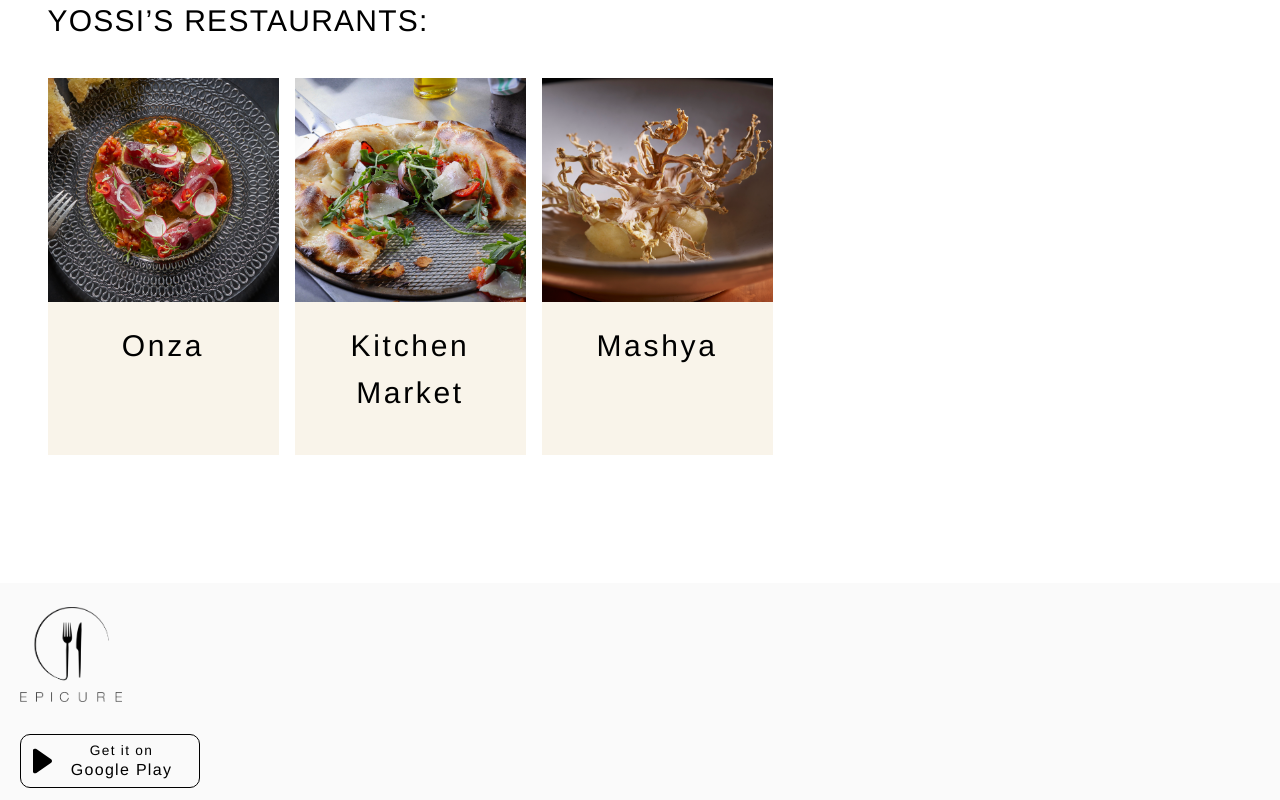
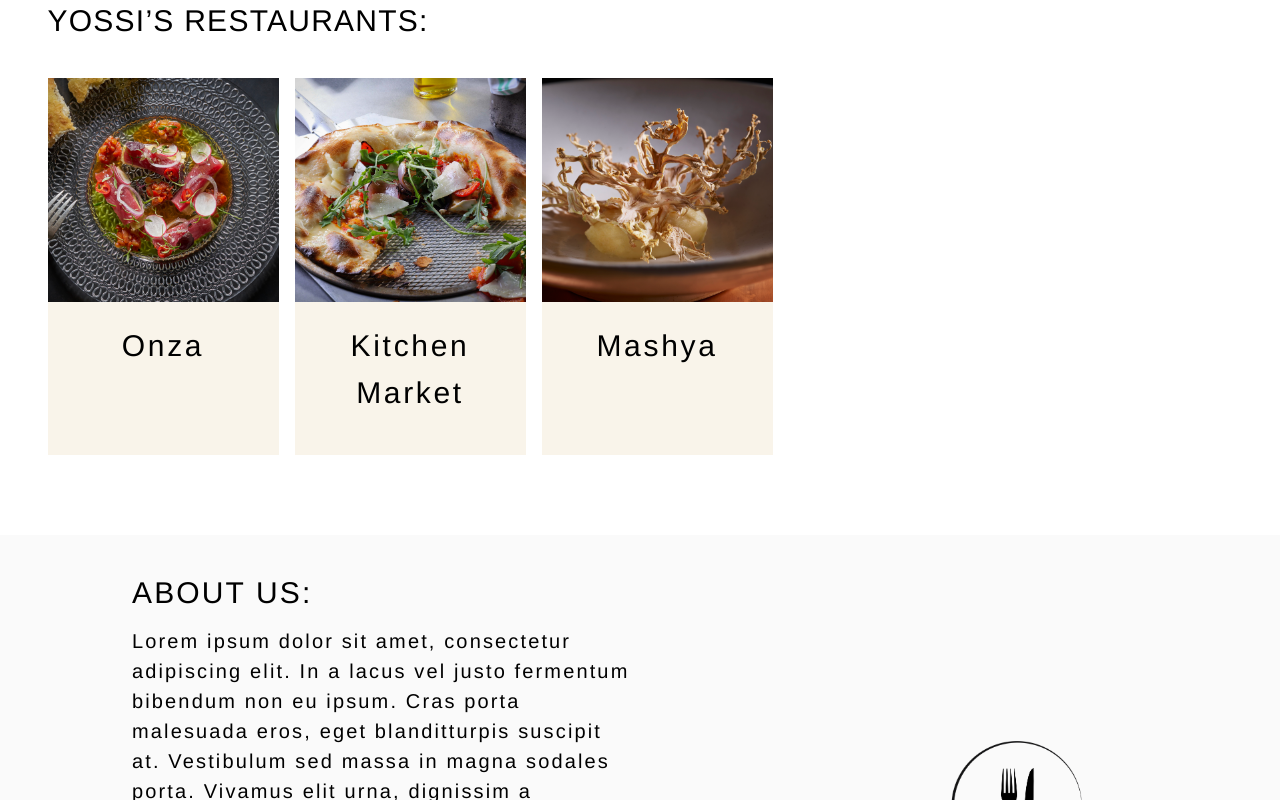
Before and after one commit to IdoAviramMoveo/epicure, a React (Create React App) app: page / in a window 1280 px wide. Shown: the part 2615-3415 px from the top of the page. Built offline with nearby package versions, Linux system fonts and the light colour scheme.

Commit message:
Almost finished the AboutUs

```diff
--- a/src/components/AboutUs/AboutUs.scss
+++ b/src/components/AboutUs/AboutUs.scss
@@ -6,11 +6,33 @@
   padding: 24px 0 48px 20px;
   margin-top: 48px;
   background: $color-icons-background;
-  //height: 867px;
+  @include desktop {
+    margin: 0;
+    padding: 40px 132px;
+    flex-direction: row-reverse;
+    justify-content: flex-end;
+  }
 
   .app-logo {
+    //align-self: center;
     width: 102px;
     height: 95px;
+    @include desktop {
+      align-self: center;
+      display: flex;
+      justify-self: center;
+      margin-left: 83.2px;
+      width: 178.221px;
+      height: 166px;
+    }
+  }
+
+  .description-and-buttons {
+    @include desktop {
+      display: flex;
+      flex-direction: column-reverse;
+      width: 70%;
+      gap: 16px;
     }
 
     .store-buttons {
@@ -19,6 +41,10 @@
       width: 180px;
       margin-top: 32px;
       gap: 16px;
+      @include desktop {
+        display: flex;
+        flex-direction: row;
+      }
 
       .store-button {
         display: flex;
@@ -53,12 +79,24 @@
 
     .about-us {
       margin-top: 48px;
+      @include desktop {
+        margin: 0;
+        display: flex;
+        flex-direction: column;
+        gap: 16px;
+      }
       .about-us-title {
         @include font-style;
         line-height: 35px;
         text-transform: uppercase;
         letter-spacing: 1.25px;
         margin-bottom: 16px;
+        font-size: 18px;
+        @include desktop {
+          font-size: 30px;
+          letter-spacing: 2.14px;
+          margin-bottom: 0;
+        }
       }
 
       .about-us-description {
@@ -66,12 +104,24 @@
         font-size: 18px;
         line-height: 28px;
         letter-spacing: 2.14px;
+        @include desktop {
+          font-size: 20px;
+          line-height: 30px;
+          width: 70%;
+        }
       }
       .part-one {
         padding-right: 25px;
+        @include desktop {
+          padding: 0;
+        }
       }
       .part-two {
         padding-right: 50px;
+        @include desktop {
+          padding: 0;
         }
       }
     }
+  }
+}
--- a/src/components/AboutUs/AboutUs.tsx
+++ b/src/components/AboutUs/AboutUs.tsx
@@ -5,6 +5,7 @@
   return (
     <div className='about-us-container'>
       <img className='app-logo' src={AboutUsData.logo} alt='Epicure Logo' />
+      <div className='description-and-buttons'>
         <div className='store-buttons'>
           {AboutUsData.storeButtons.map((button, index) => (
             <div key={index} className={"store-button"}>
@@ -21,6 +22,7 @@
           <p className='about-us-description part-two'>{AboutUsData.descriptionTwo}</p>
         </div>
       </div>
+    </div>
   );
 };
 
```
Lines whose indentation alone changed are shown as unchanged.
